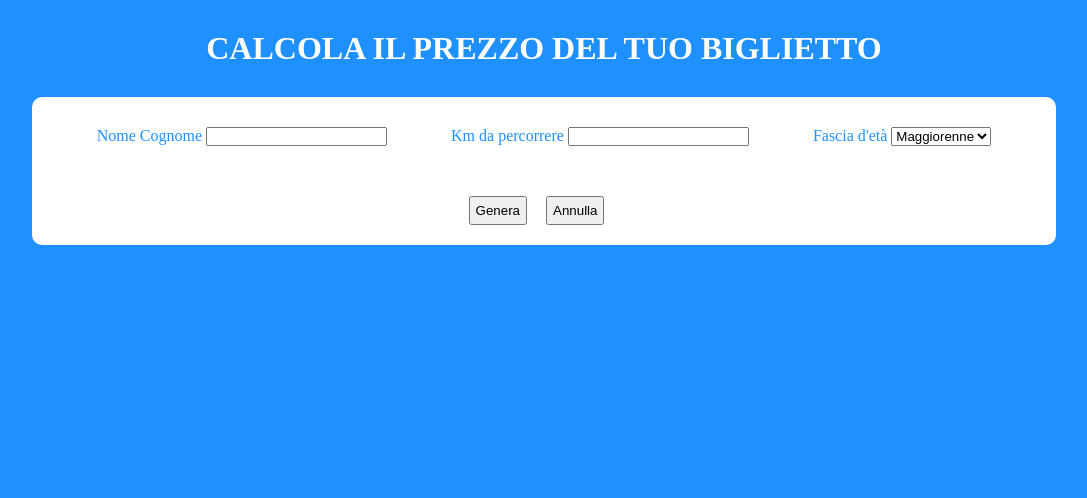
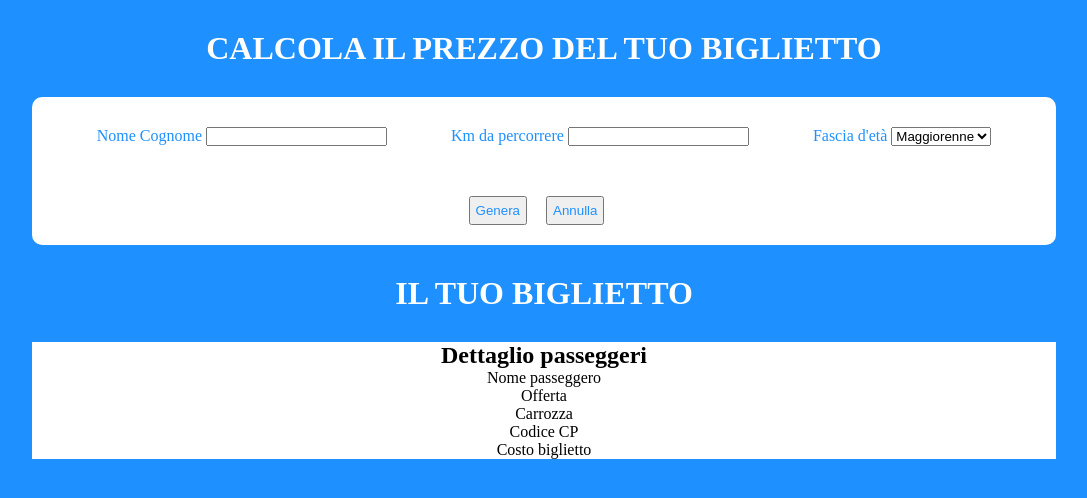
Before and after one commit to ValcanoverKarin/js-biglietto-treno-form, a plain HTML site: page index.html in a window 1280 px wide. Shown: the whole page, without its empty margins (96-1183 px from the left). Drawn offline with Linux system fonts and the light colour scheme.

Commit message:
inizio il tuo biglietto

```diff
--- a/css/style.css
+++ b/css/style.css
@@ -33,4 +33,11 @@ h1{
 button {
     padding: 5px;
     margin-right: 15px;
+    color:dodgerblue;
 }
+
+.ticket_result{
+    background-color: white;
+    width: 80%;
+    margin: auto;
+}
--- a/index.html
+++ b/index.html
@@ -14,8 +14,8 @@
 
         <h1>calcola il prezzo del tuo biglietto</h1>
 
-        <!--ticket_generator-->
-        <div class ="ticket_generator">
+        <!--ticket generator-->
+        <div class="ticket_generator">
             <!--generator name-->
             <div class="ticket_generator_section">
                 <label for="generator_name">Nome Cognome</label>
@@ -23,7 +23,7 @@
             </div>
 
             <!--generator km-->
-            <div class="ticket_generator_section">
+            <div class="ticket_generator_section" >
                 <label for="generator_km">Km da percorrere</label>
                 <input id="generator_km" type="number">
             </div>
@@ -31,7 +31,7 @@
             <!--generator age-->
             <div class="ticket_generator_section">
                 <label for="generator_age">Fascia d'età</label>
-                <select id="generator_age">
+                <select id="generator_age" >
                     <option value="maggiorenne">Maggiorenne</option>
                     <option value="minorenne">Minorenne</option>
                     <option value="over">Over 65</option>
@@ -44,7 +44,20 @@
                 <button>Annulla</button>
             </div>
         </div>
-        <!--ticket_generator-->
+        <!--ticket generator-->
+
+        <h1>il tuo biglietto</h1>
+
+        <!--ticket result-->
+        <div class="ticket_result">
+            <h2>Dettaglio passeggeri</h2>
+            <div>Nome passeggero</div>
+            <div>Offerta</div>
+            <div>Carrozza</div>
+            <div>Codice CP</div>
+            <div>Costo biglietto</div>
+        </div>
+        <!--ticket result-->
     </div>
 
     <script type="text/javascript" src="js/script.js"></script>
```
